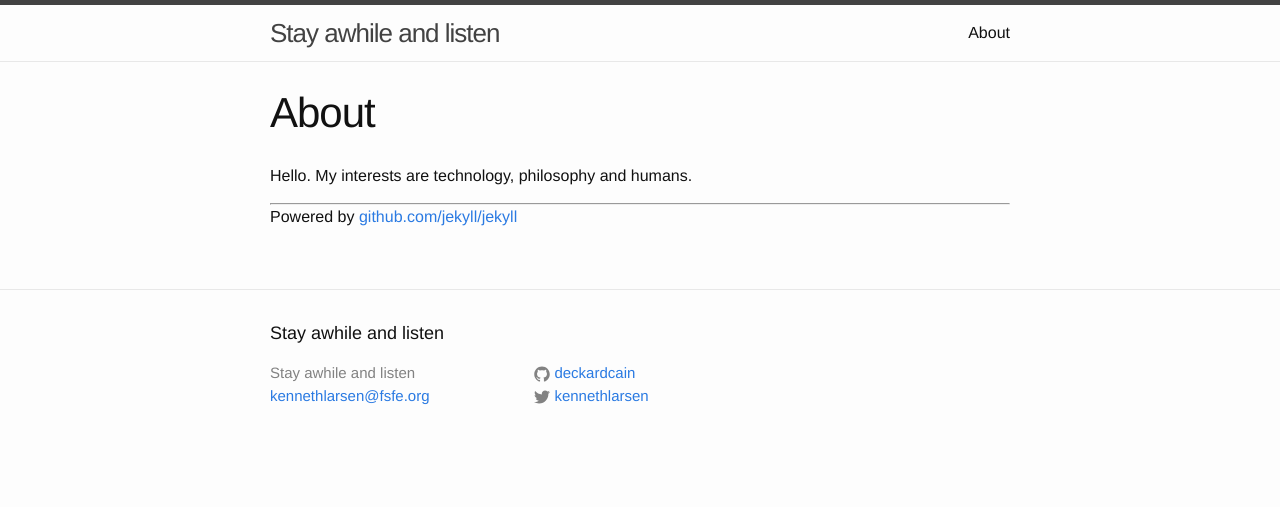
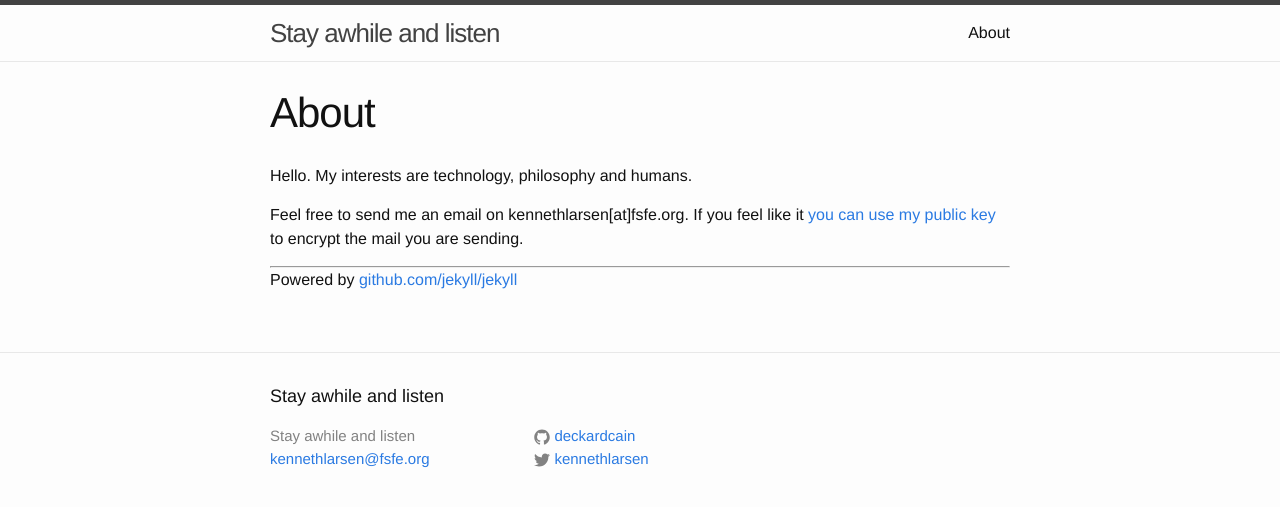
Before and after one commit to deckardcain/deckardcain.github.io, a Jekyll site: the page built from about.md, in a window 1280 px wide. Shown: the top 507 px of the page. Built offline with Jekyll 4.4.1, drawn with Linux system fonts in a browser that asks for light colours.

Commit message:
key, about me, and post draft

```diff
--- a/about.md
+++ b/about.md
@@ -6,6 +6,8 @@ permalink: /about/
 
 Hello. My interests are technology, philosophy and humans.
 
+Feel free to send me an email on kennethlarsen[at]fsfe.org. If you feel like it [you can use my public key](/static/mykey.asc) to encrypt the mail you are sending.
+
 ---
 
 Powered by [github.com/jekyll/jekyll](https://github.com/jekyll/jekyll)
--- /dev/null
+++ b/drafts/The-Moment-of-Truth.markdown
@@ -0,0 +1 @@
+https://www.youtube.com/watch?v=Pbps1EwAW-0
```
Also changed, not shown: 1 other file.
